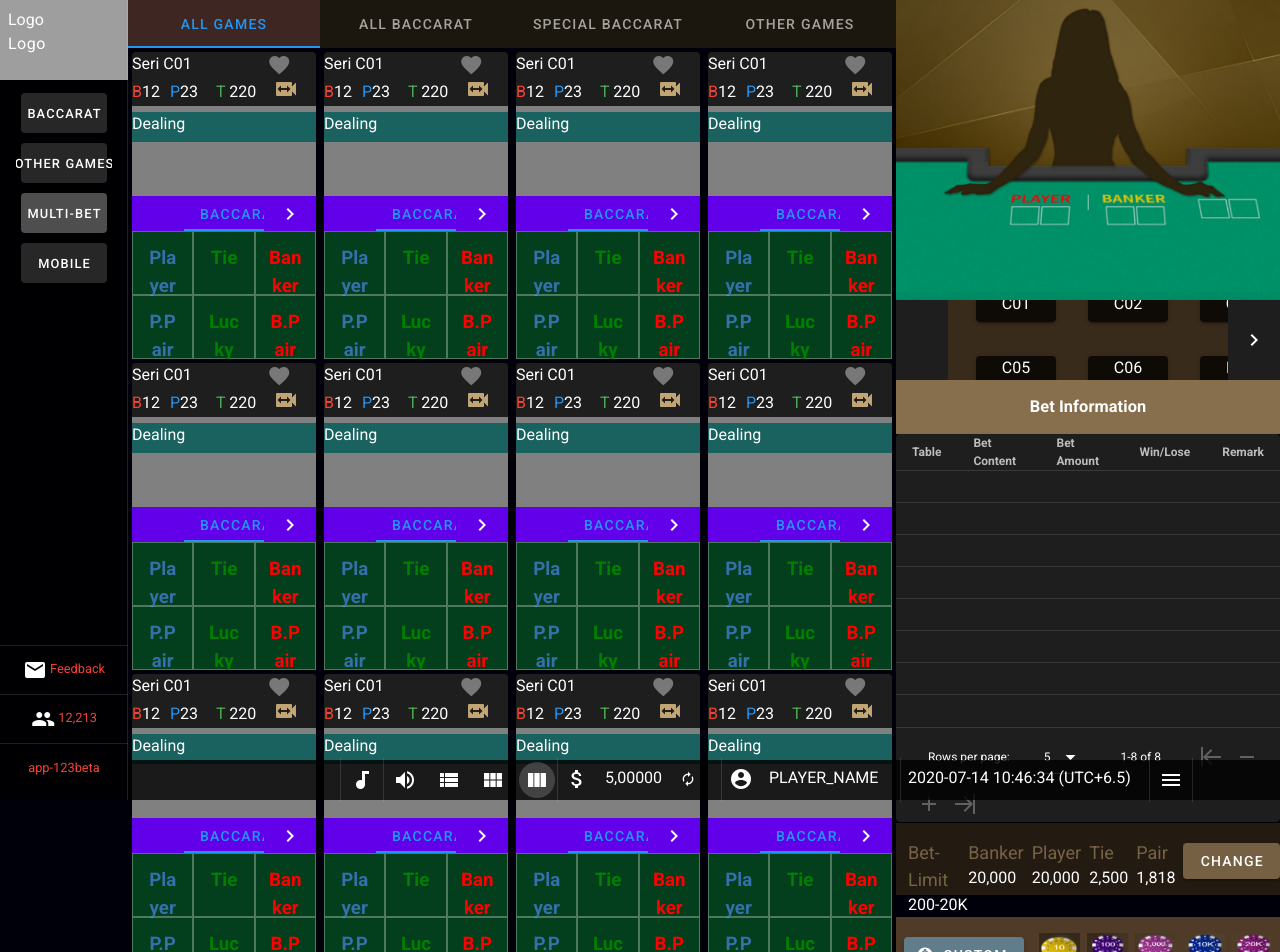
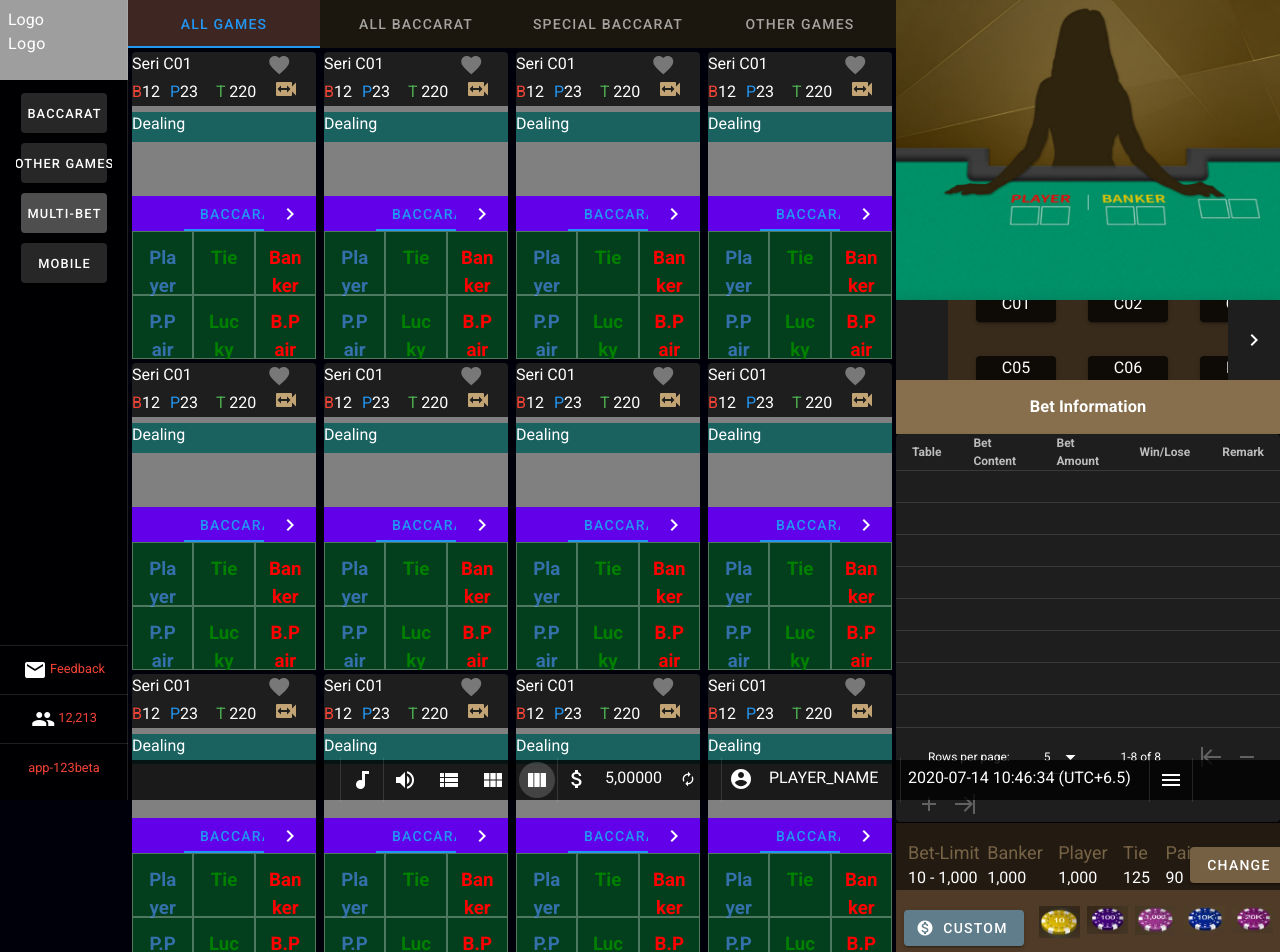
Before and after one commit to tkt11497/sexygame, a Nuxt app: page /multibet/big_road_view in a window 1280 px wide. Shown: the top 952 px of the page. Built offline with nearby package versions, Linux system fonts and the light colour scheme; grey boxes are pictures that could not be loaded.

Commit message:
changenumbertwo

```diff
--- a/pages/multibet/big_road_view.vue
+++ b/pages/multibet/big_road_view.vue
@@ -2685,31 +2685,70 @@
         }"
       ></v-data-table>
 
-      <div class="changenumber" >
+      <div class="changepicture" flat >
         <v-layout >
 
             <v-flex class="ml-3 mt-4">
               <span style="color:#776345; font-size:18px;">Bet-Limit</span><br>
-              <span class="white--text">200-20K</span>
+              <span class="white--text"> {{ changenumbers[betLimit].bet_limit }} </span>
             </v-flex>
               <v-flex class="mr-2 mt-4">
                 <span style="color:#776345; font-size:18px;">Banker</span><br>
-                <span class="white--text">20,000</span>
+                <span class="white--text"> {{ changenumbers[betLimit].banker }} </span>
               </v-flex>
               <v-flex class="mr-2 mt-4">
                 <span style="color:#776345; font-size:18px;">Player</span><br>
-                <span class="white--text">20,000</span>
+                <span class="white--text"> {{ changenumbers[betLimit].player }} </span>
               </v-flex>
               <v-flex class="mr-2 mt-4">
                 <span style="color:#776345; font-size:18px;">Tie</span><br>
-                <span class="white--text">2,500</span>
+                <span class="white--text"> {{ changenumbers[betLimit].tie }} </span>
               </v-flex>
               <v-flex class="mr-2 mt-4">
                 <span style="color:#776345; font-size:18px;">Pair</span><br>
-                <span class="white--text">1,818</span>
+                <span class="white--text"> {{ changenumbers[betLimit].pair}} </span>
               </v-flex>
-              <v-flex class=" mt-5">
-                <v-btn color=#756043 class="white--text">Change</v-btn>
+              <v-flex class=" mt-5 mr-4">
+                <div class="d-flex justify-center">
+                  <v-menu
+                  offset-y
+                  top
+                  close-on-content-click
+                  :nudge-width="100"
+                  left
+                  :max-width="250"
+                  >
+              <template v-slot:activator="{ on, attrs }">
+                 <v-btn
+                 icon
+                 class="pa-2 ma-1"
+                 v-bind="attrs"
+                  v-on="on"
+                 >
+                    <v-btn color=#756043 class="white--text ">Change</v-btn>
+                  </v-btn>
+              </template>
+
+
+               <v-card>
+                    <v-list
+                    dark
+
+                    color="rgba(12, 10, 6, 0.8)">
+
+                    <v-radio-group v-model="betLimit" :mandatory="false">
+                      <v-radio label="10 - 1,000" value='10-1000' on-icon="done" off-icon="" ></v-radio>
+                      <v-radio label="50 - 5,000" value='50-5000' on-icon="done" off-icon="" ></v-radio>
+                      <v-radio label="100 - 5,000" value='100-5000' on-icon="done" off-icon=""></v-radio>
+                      <v-radio label="100 - 10K" value='100-10k' on-icon="done" off-icon=""></v-radio>
+                      <v-radio label="200 - 20K" value='200-20k' on-icon="done" off-icon=""></v-radio>
+                    </v-radio-group>
+
+                </v-list>
+              </v-card>
+            </v-menu>
+                </div>
+
               </v-flex>
 
 
@@ -2758,6 +2797,7 @@
 export default {
 data() {
   return {
+    betLimit:'10-1000',
     projects: [
       {seri:'C01',name:'SIKEN',user: '12', bb: '12', pp: '23',tt: '220', status:'Dealing'},
       {seri:'C02',name:'HONGLONG',user: '52', bb: '123', pp: '20',tt: '220', status:'Waiting'},
@@ -2771,6 +2811,13 @@ data() {
       {seri:'C10',name:'PHALLA',user: '22', bb: '200', pp: '230',tt: '200', status:'Waiting'},
 
     ],
+    changenumbers: {
+      '10-1000':{bet_limit:'10 - 1,000', banker:'1,000', player:'1,000', tie:'125', pair:'90'},
+      '50-5000':{bet_limit:'50 - 5,000', banker:'5,000', player:'5,000', tie:'625', pair:'454'},
+      '100-5000':{bet_limit:'100 - 5,000', banker:'5,000', player:'5,000', tie:'625', pair:'454'},
+      '100-10k':{bet_limit:'100 - 10K', banker:'10,000', player:'10,000', tie:'1250', pair:'909'},
+      '200-20k':{bet_limit:'200 - 20K', banker:'20,000', player:'20,000', tie:'2500', pair:'1818'},
+    },
 
     headers: [
         {
@@ -2864,7 +2911,7 @@ data() {
     margin: 0;
     padding: 0;
 }
-.changenumber {
+.changepicture {
   background-color: #231b12;
   height: 9vh;
   width: 100%;
--- a/pages/multibet/road_map_view.vue
+++ b/pages/multibet/road_map_view.vue
@@ -61,7 +61,9 @@
 
                                            <v-spacer></v-spacer><v-spacer></v-spacer>
                                            <v-flex mt-2 mb-1>
+
                                              <v-btn @click="favoriteshow=true"><v-icon medium color="#787878">favorite</v-icon></v-btn>
+
                                            </v-flex>
 
                                            <v-flex mt-2 mb-1>
@@ -1690,7 +1692,7 @@
                  v-bind="attrs"
                   v-on="on"
                  >
-                    <v-btn color=#756043 class="white--text ">Change</v-btn>
+                    <v-btn color=#756043 class="white--text ">dd</v-btn>
                   </v-btn>
               </template>
 
```
Also changed, not shown: pages/betRoom/betRoom2.vue (line endings or trailing spaces).
